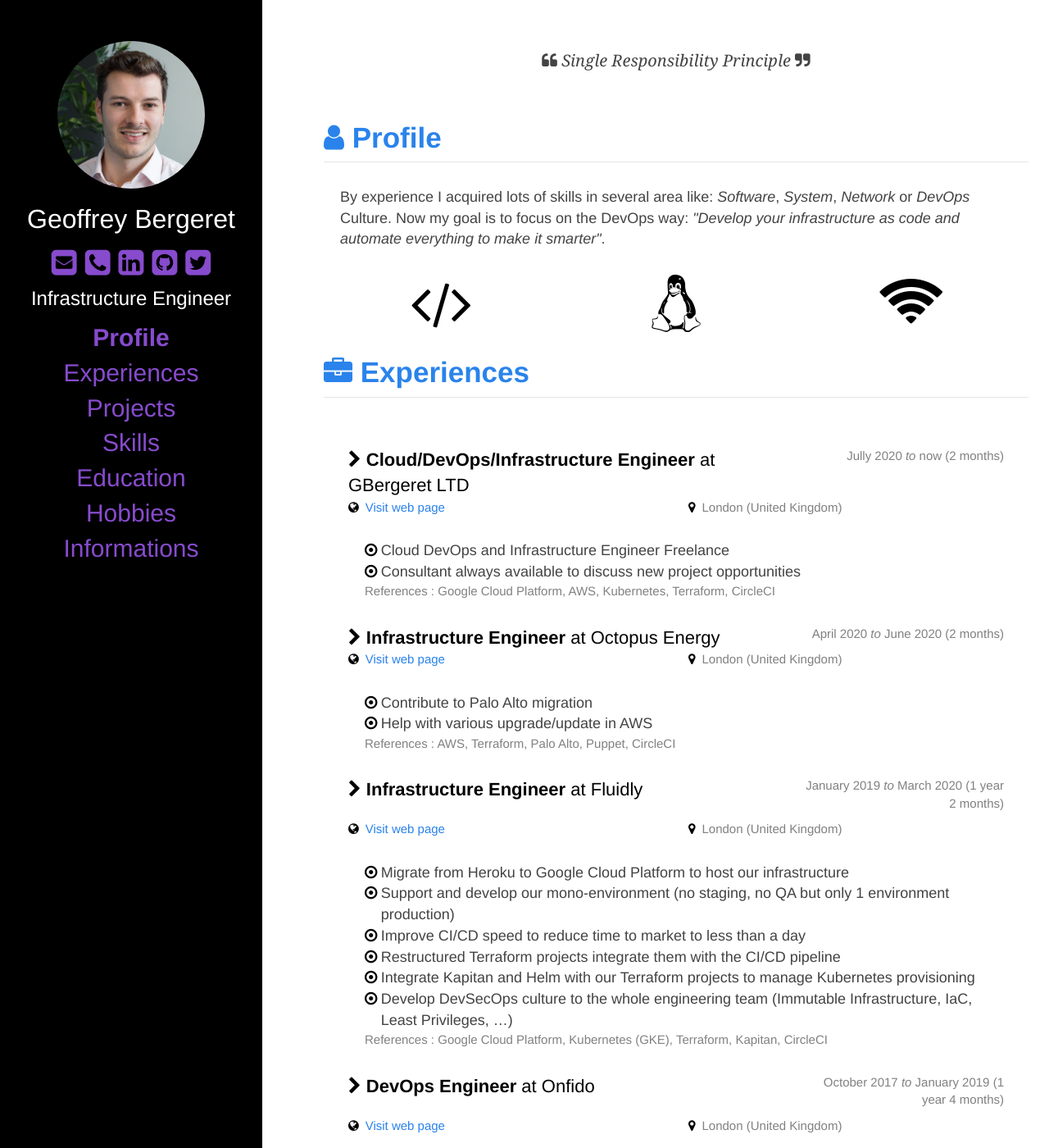
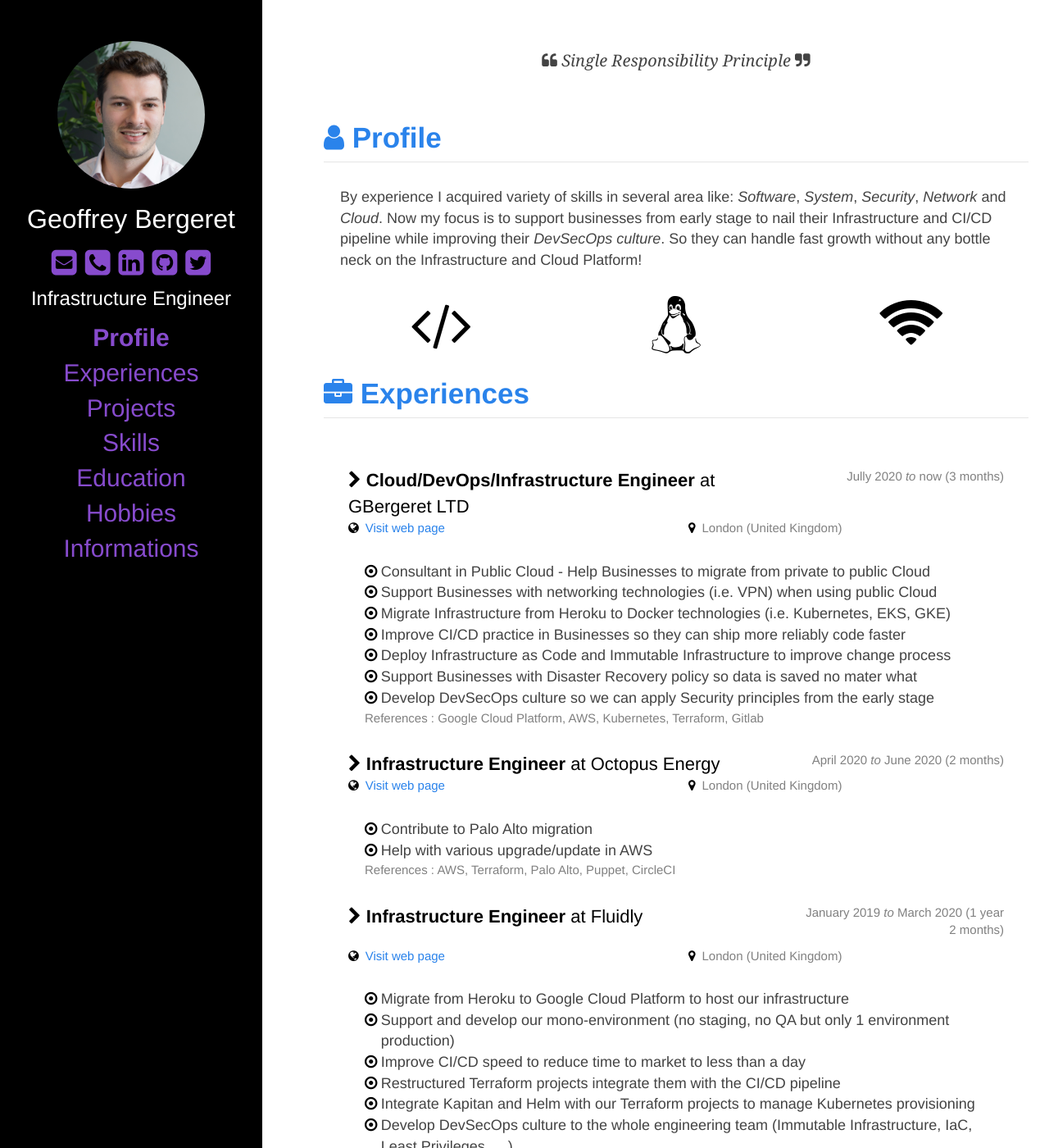
Before and after one commit to gbergere/gbergere.github.io, a Jekyll site: the page built from resume.html, in a window 1280 px wide and 1400 px high. Shown: the whole window at 82% size. Built offline with Jekyll 4.4.1, drawn with Linux system fonts in a browser that asks for light colours; nearby versions of some CDN libraries; some of the changed text lies outside the part shown.

Commit message:
Update CV PDF and website

```diff
--- a/_resume/hobbies.html
+++ b/_resume/hobbies.html
@@ -17,7 +17,7 @@
                 <i class="fa fa-dot-circle-o"></i> Economy/Finance
             </li>
             <li class="col-lg-4 col-md-6 col-xs-12">
-                <i class="fa fa-dot-circle-o"></i> Jogging/Fitness
+                <i class="fa fa-dot-circle-o"></i> Running
             </li>
             <li class="col-lg-4 col-md-6 col-xs-12">
                 <i class="fa fa-dot-circle-o"></i> Motorcycle
--- a/_resume/informations.html
+++ b/_resume/informations.html
@@ -74,7 +74,7 @@
                 <li><i class="fa fa-flag"></i> French Nationality</li>
 <!--                <li><i class="fa fa-car"></i> Driving licence</li>
 <!--                <li><i class="fa fa-motorcycle"></i> Motorcycle licence</li>  -->
-                <li><i class="fa fa-birthday-cake"></i> 28 years old</li>
+                <li><i class="fa fa-birthday-cake"></i> 29 years old</li>
             </ul>
         </div>
     </div>
--- a/_resume/profile.html
+++ b/_resume/profile.html
@@ -2,12 +2,12 @@
     <h2><i class="fa fa-user"></i> Profile</h2>
 
     <p class="post-content">
-        By experience I acquired lots of skills in several area like: <em>
-        Software</em>, <em>System</em>, <em>Network</em> or <em>DevOps</em>
-        Culture.
-        Now my goal is to focus on the DevOps way:
-        <em>"Develop your infrastructure as code and automate everything to make
-        it smarter"</em>.
+        By experience I acquired variety of skills in several area like:
+        <em>Software</em>, <em>System</em>, <em>Security</em>, <em>Network</em>
+        and <em>Cloud</em>. Now my focus is to support businesses from early
+        stage to nail their Infrastructure and CI/CD pipeline while improving
+        their <em>DevSecOps culture</em>. So they can handle fast growth without
+        any bottle neck on the Infrastructure and Cloud Platform!
     </p>
 
     <aside class="raw text-center visible-md visible-lg">
--- a/_resume/skills.html
+++ b/_resume/skills.html
@@ -33,7 +33,7 @@
                 <li><a href="https://aws.amazon.com" title="aws.amazon.com">#Amazon Web Services</a></li>
                 <li><a href="https://cloud.google.com" title="cloud.google.com">#Google Cloud Platform</a></li>
                 <li><a href="https://en.wikipedia.org/wiki/Virtual_private_network" title="Virtual Private Network">#VPN</a></li>
-                <li><a href="http://kubernetes.io" title="kubernetes.io">#Kubernetes</a></li> <!-- DUP @TODO Replace -->
+                <li><a href="http://kubernetes.io" title="kubernetes.io">#Kubernetes</a> (EKS, GKE)</li> <!-- DUP @TODO Replace -->
                 <li>
                     <a href="https://help.ubuntu.com/community/IptablesHowTo" title="help.ubuntu.com">#Firewall</a>
                     (<a href="https://www.pfsense.org" title="www.pfsense.org">#Pfsense</a>,
@@ -45,13 +45,9 @@
         <div class="col-lg-4 col-md-6 col-xs-12">
             <h4><i class="fa fa-wifi"></i> Networking</h4>
             <ul>
-                <li>
-                    <a href="http://en.wikipedia.org/wiki/Routing" title="Routing Wikipedia">#Routing</a>
-                    (<a href="http://en.wikipedia.org/wiki/Open_Shortest_Path_First" title="OSPF Wikipedia">#OSPF</a>,
-                    <a href="http://en.wikipedia.org/wiki/Border_Gateway_Protocol" title="BGP Wikipedia">#BGP</a>)
-                </li>
-                <li><a href="http://en.wikipedia.org/wiki/Virtual_Router_Redundancy_Protocol" title="VRRP Wikipedia">#VRRP</a></li>
+                <li><a href="http://en.wikipedia.org/wiki/Routing" title="Routing Wikipedia">#Routing</a></li>
                 <li><a href="https://openvpn.net" title="openvpn.net">#OpenVPN</a></li>
+                <li><a href="https://en.wikipedia.org/wiki/IPsec" title="IPsec">#IPSec</a></li>
                 <li><a href="https://wiki.debian.org/DHCP_Server" title="DHCP Server Wiki Debian">#DHCP</a></li>
                 <li><a href="https://wiki.debian.org/Bind9" title="Bind9 Wiki Debian">#DNS</a></li>
             </ul>
```
Also changed, not shown: other parts of _resume/skills.html (+1 -1 lines), _posts/experiences/2020-07-01-GBergeret-Ltd.md (+9 -4 lines), 1 other file.
